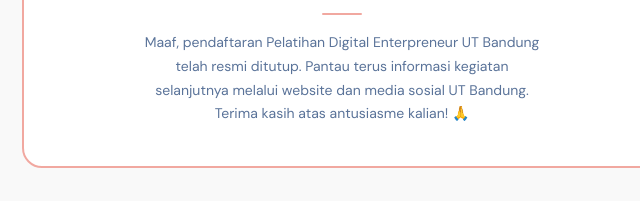
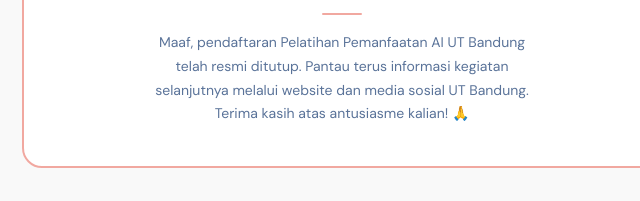
Before and after one commit to xsptr/form-pelatihan, a plain HTML site: page index.html in a window 1280 px wide. Shown: the part 204-405 px from the top of the page, 298-938 px from the left. Drawn offline with nearby package versions, Linux system fonts and the light colour scheme.

Commit message:
Update index.html

```diff
--- a/index.html
+++ b/index.html
@@ -1107,7 +1107,7 @@
         <div class="closed-title">Pendaftaran Ditutup</div>
         <div class="closed-divider"></div>
         <p class="closed-desc">
-          Maaf, pendaftaran Pelatihan Digital Enterpreneur UT Bandung telah resmi ditutup. Pantau terus informasi
+          Maaf, pendaftaran Pelatihan Pemanfaatan AI UT Bandung telah resmi ditutup. Pantau terus informasi
           kegiatan selanjutnya melalui website dan media sosial UT Bandung. Terima kasih atas antusiasme kalian! 🙏
         </p>
       </div>
```
